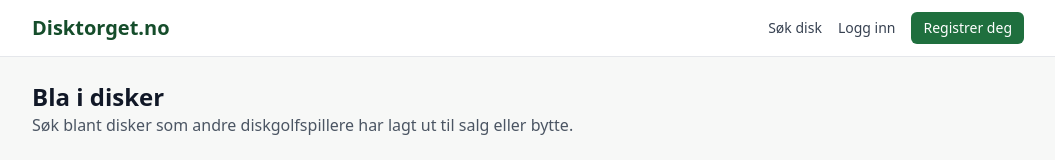
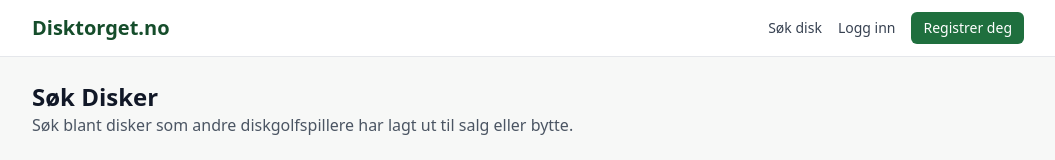
Before and after one commit to LeanderTS/Disktorget, a Next.js app: page / in a window 1280 px wide. Shown: the top 160 px of the page, without its empty margins (112-1167 px from the left). Built offline with nearby package versions, Linux system fonts and the light colour scheme; no server answers; the database is empty.

Commit message:
Update page.tsx
endret tekst

```diff
--- a/src/app/page.tsx
+++ b/src/app/page.tsx
@@ -43,7 +43,7 @@ export default async function HomePage({
   return (
     <div>
       <div className="mb-6">
-        <h1 className="text-2xl font-bold">Bla i disker</h1>
+        <h1 className="text-2xl font-bold">Søk Disker</h1>
         <p className="text-gray-600">
           Søk blant disker som andre diskgolfspillere har lagt ut til salg eller bytte.
         </p>
```
